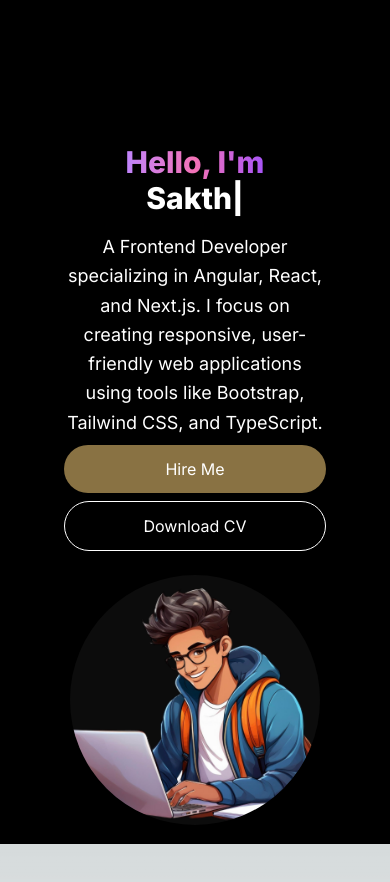
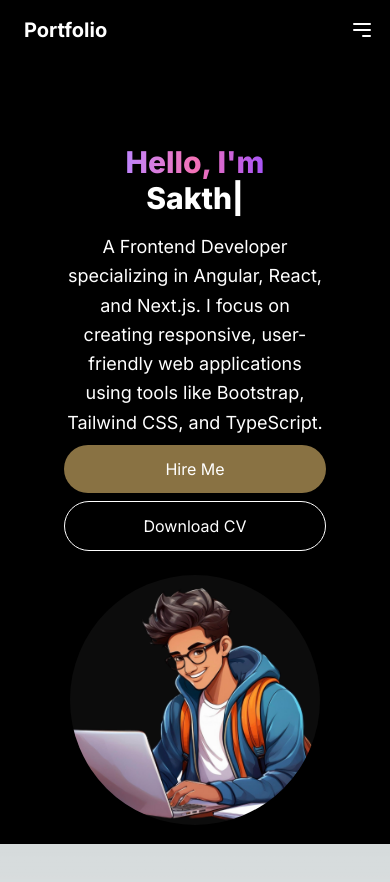
Before and after one commit to Sakthivicky/personal-website, a Next.js app: page / in a window 390 px wide. Shown: the top 882 px of the page. Built offline with nearby package versions, Linux system fonts and the light colour scheme.

Commit message:
navbar finished

```diff
--- /dev/null
+++ b/app/components/navbar.tsx
@@ -0,0 +1,51 @@
+"use client"
+import React, { useState } from "react";
+import Image from "next/image";
+
+const Navbar = () => {
+    const [isOpen, setIsOpen] = useState(false);
+
+    const toggleMenu = () => {
+        setIsOpen(!isOpen);
+    };
+
+    return (
+        <nav className="fixed top-0 left-0 w-full flex items-center justify-between p-4 bg-opacit-90 text-white z-50">
+            {/* Logo on the left */}
+            <div className="flex items-center">
+
+                <span className="ml-2 text-xl font-bold">Portfolio</span>
+            </div>
+
+            {/* Hamburger Menu Icon for mobile */}
+            <div className="sm:hidden flex items-center">
+                <button onClick={toggleMenu} className="focus:outline-none">
+                    <svg
+                        className="w-6 h-6 text-white"
+                        fill="none"
+                        stroke="currentColor"
+                        viewBox="0 0 24 24"
+                        xmlns="http://www.w3.org/2000/svg"
+                    >
+                        <path
+                            strokeLinecap="round"
+                            strokeLinejoin="round"
+                            strokeWidth="2"
+                            d={isOpen ? "M6 18L18 6M6 6l12 12" : "M4 6h16M4 12h16m-7 6h7"}
+                        />
+                    </svg>
+                </button>
+            </div>
+
+            {/* Menu on the right */}
+            <div className={`sm:flex space-x-4 ${isOpen ? "block" : "hidden"} sm:block`}>
+                <a href="#home" className="block py-2  text-center sm:py-0  hover:text-gray-400">Home</a>
+                <a href="#about" className="block py-2 sm:py-0 hover:text-gray-400">About</a>
+                <a href="#services" className="block py-2 sm:py-0 hover:text-gray-400">Services</a>
+                <a href="#contact" className="block py-2 sm:py-0 hover:text-gray-400">Contact</a>
+            </div>
+        </nav>
+    );
+};
+
+export default Navbar;
--- a/app/page.tsx
+++ b/app/page.tsx
@@ -1,10 +1,11 @@
 import Herosection from "./components/herosection";
-
+import Navbar from "./components/navbar";
 export default function Home() {
   return (
     <>
       <main className="bg-black h-screen flex-col" >
         <div className="flex align-center ">
+          <Navbar />
           <div className="container mx-auto px-12 py-32">
             <Herosection />
           </div>
```
